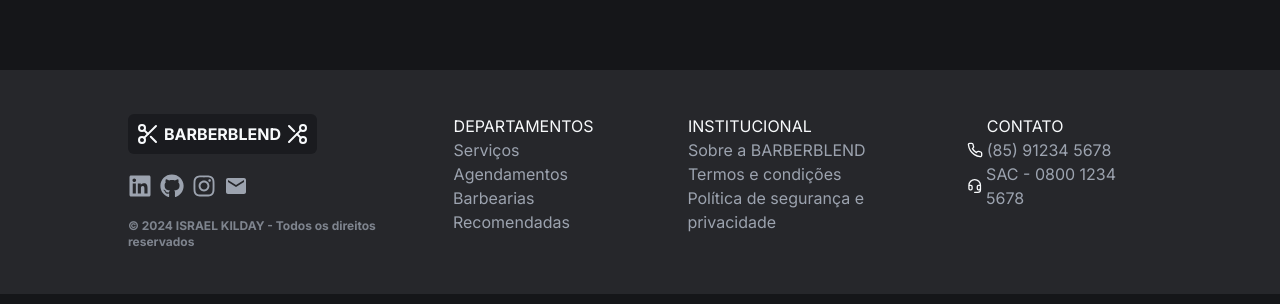
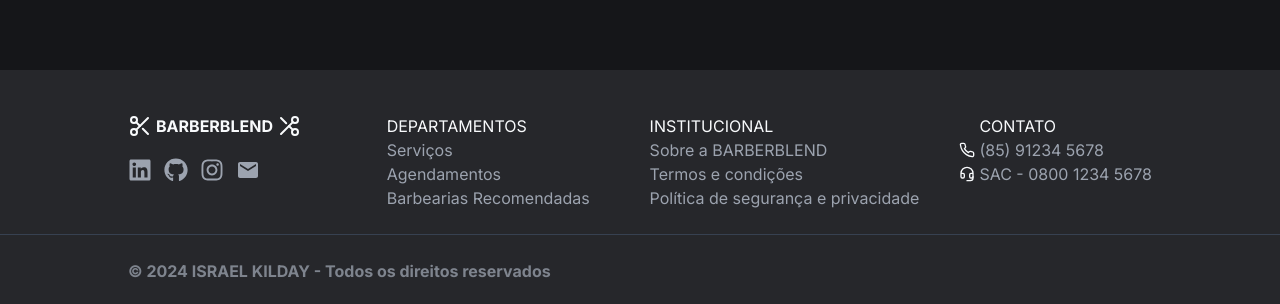
Before and after one commit to Israelkilday/BARBERBLEND, a Next.js app: page / in a window 1280 px wide. Shown: the part 1424-1728 px from the top of the page. Built offline with nearby package versions, Linux system fonts and the light colour scheme; no server answers; the database is empty.

Commit message:
feat: update footer

```diff
--- a/app/_components/footer.tsx
+++ b/app/_components/footer.tsx
@@ -7,9 +7,10 @@ import { FaLinkedin, FaGithub, FaInstagram } from "react-icons/fa";
 const Footer = () => {
     return (
 
-        <footer className="w-full flex flex-col justify-between md:flex-row bg-secondary py-6 px-5 lg:px-32">
-            <div className="flex flex-col gap-5 items-center md:items-start justify-center md:justify-start pb-5 mt-5 border-b border-gray-500 md:border-none">
-                <Link href="/" className="flex gap-1 p-2 rounded-md bg-card font-bold outline-none">
+        <footer className="flex flex-col" >
+            <div className="w-full flex flex-col justify-between lg:flex-row bg-secondary py-6 px-5 lg:px-32">
+                <div className="flex flex-col gap-5 items-start justify-center md:justify-start pb-5 mt-5">
+                    <Link href="/" className="flex gap-1 font-bold outline-none">
                         <Scissors className="font-bold" />
 
                         <h2>BARBERBLEND</h2>
@@ -17,7 +18,7 @@ const Footer = () => {
                         <Scissors className="font-bold trasform rotate-180" />
                     </Link>
 
-                <div className="flex gap-2">
+                    <div className="flex gap-3">
                         <Link href="https://www.linkedin.com/in/israeldevfrontend">
                             <FaLinkedin className="size-6 text-gray-400 hover:text-secondary-foreground duration-300" />
                         </Link>
@@ -34,14 +35,11 @@ const Footer = () => {
                             <MdEmail className="size-6 text-gray-400 hover:text-secondary-foreground duration-300" />
                         </a>
                     </div>
-                <p className="text-gray-400 text-xs font-bold opacity-75">
-                    © 2024 ISRAEL KILDAY - Todos os direitos reservados
-                </p>
                 </div>
 
-            <div className="flex flex-col justify-between lg:flex-row pt-5 px-5 lg:px-0 gap-5">
+                <div className="flex flex-col lg:flex-row pt-5 lg:px-0 gap-5 lg:gap-10">
                     <div className="flex flex-col">
-                    <h3 className="pl-5">DEPARTAMENTOS</h3>
+                        <h3 className="md:pl-5">DEPARTAMENTOS</h3>
                         <div className="flex items-center gap-1 group">
                             <Scissors className="size-4 opacity-0 group-hover:opacity-100 duration-200" />
                             <p className="text-gray-400">Serviços</p>
@@ -59,7 +57,7 @@ const Footer = () => {
                     </div>
 
                     <div className="flex flex-col">
-                    <h3 className="pl-5">INSTITUCIONAL</h3>
+                        <h3 className="md:pl-5">INSTITUCIONAL</h3>
                         <div className="flex items-center gap-1 group">
                             <Scissors className="size-4 opacity-0 group-hover:opacity-100 duration-200" />
                             <p className="text-gray-400">Sobre a BARBERBLEND</p>
@@ -77,7 +75,7 @@ const Footer = () => {
                     </div>
 
                     <div className="flex flex-col">
-                    <h3 className="pl-5">CONTATO</h3>
+                        <h3 className="md:pl-5">CONTATO</h3>
                         <div className="flex items-center gap-1">
                             <Phone className="size-4" />
                             <p className="text-gray-400">(85) 91234 5678</p>
@@ -89,6 +87,13 @@ const Footer = () => {
                         </div>
                     </div>
                 </div>
+            </div>
+
+            <div className="px-5 lg:px-32 py-6 border-t border-gray-700 bg-secondary">
+                <p className="text-gray-400 text-xs font-bold opacity-75 md:text-base">
+                    © 2024 ISRAEL KILDAY - Todos os direitos reservados
+                </p>
+            </div>
         </footer>
     );
 }
```
Lines whose indentation alone changed are shown as unchanged.
